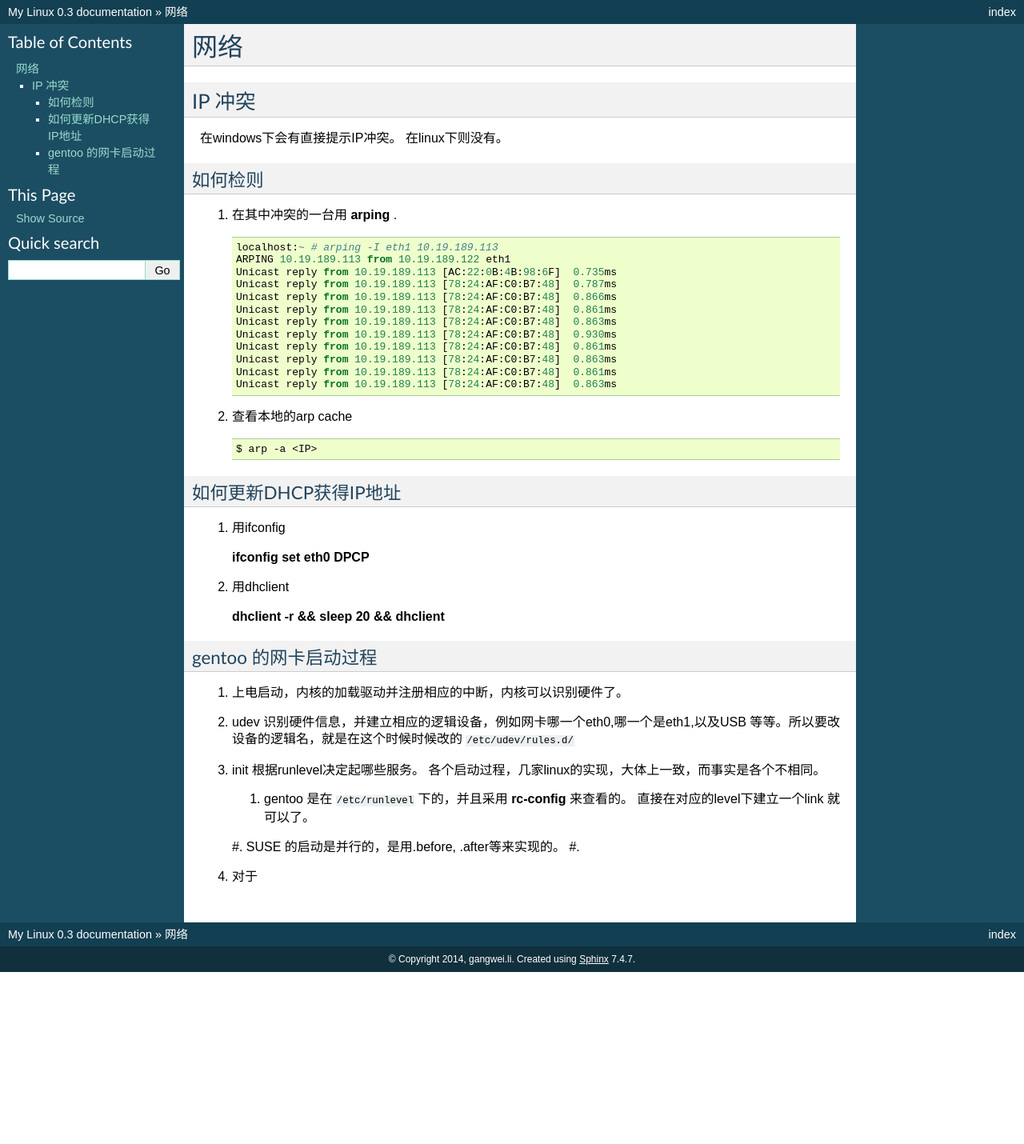
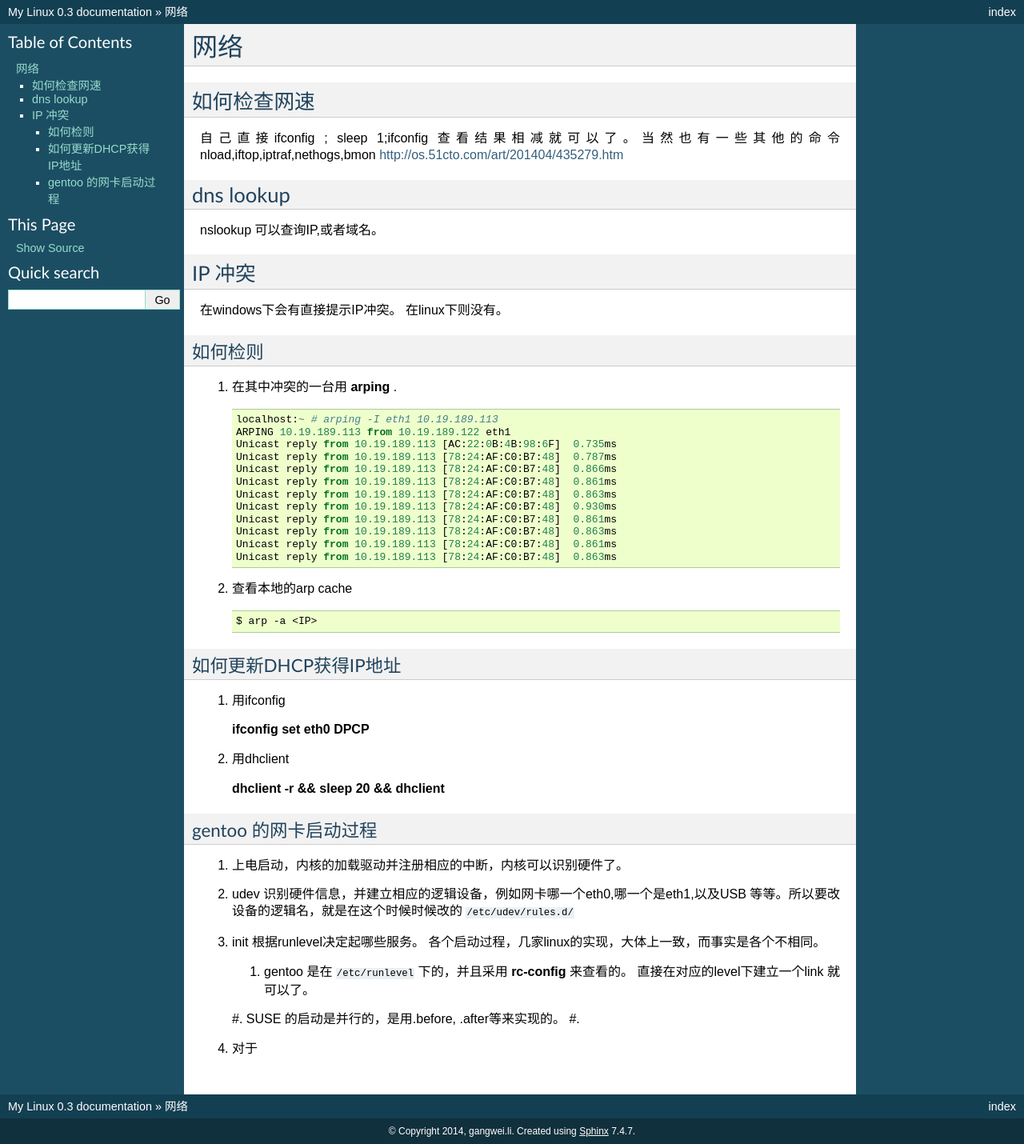
Before and after one commit to gwli/MyLinux, a Sphinx documentation site: the page built from source/content/Stage_1/network.rst, in a window 1280 px wide. Shown: the whole page at 80% size. Built offline with Sphinx 7.4.7, drawn with Linux system fonts in a browser that asks for light colours; formulas are drawn with MathJax 3; before the commit the page ends 1215 px from its top, so only the background shows below that.

Commit message:
linux 对网络的管理

```diff
--- a/source/content/Stage_1/network.rst
+++ b/source/content/Stage_1/network.rst
@@ -3,9 +3,20 @@
 ****
 
 
+如何检查网速
+============
+
+自己直接ifconfig ; sleep 1;ifconfig 查看结果相减就可以了。当然也有一些其他的命令
+nload,iftop,iptraf,nethogs,bmon http://os.51cto.com/art/201404/435279.htm
+
+dns lookup
+==========
+
+nslookup 可以查询IP,或者域名。
 
 IP 冲突
 =======
+
 在windows下会有直接提示IP冲突。 在linux下则没有。
 
 如何检则
```
